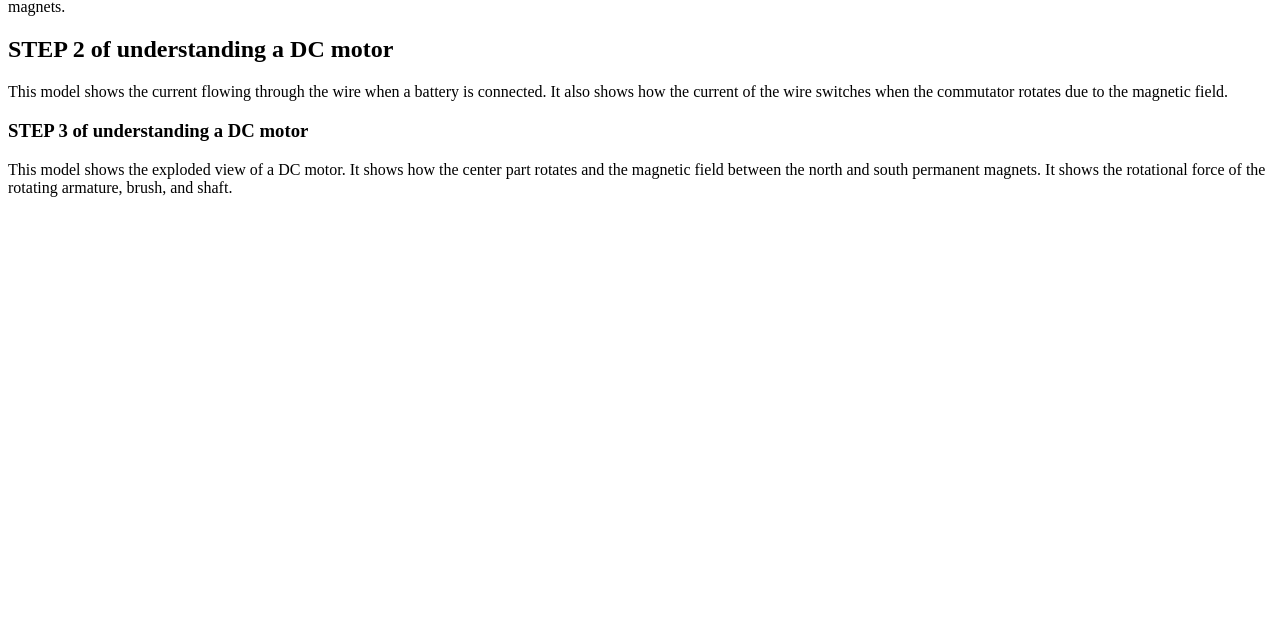
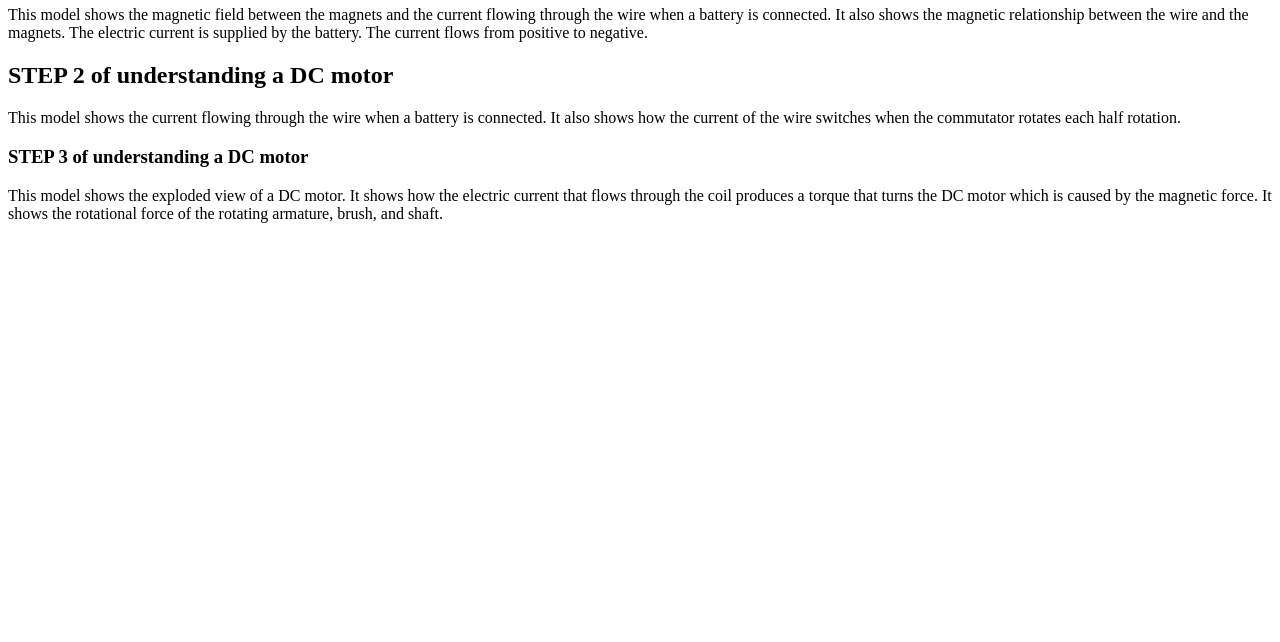
Before and after one commit to lrnmiracle2/API_Summer_Internship_Dublin, a plain HTML site: page index.html in a window 1280 px wide. Shown: the part 158-800 px from the top of the page. Drawn offline with Linux system fonts and the light colour scheme; some packages are replaced by stand-ins of ours; a script that the page names is missing.

Commit message:
Update index.html

```diff
--- a/index.html
+++ b/index.html
@@ -1,4 +1,4 @@
-  <!DOCTYPE html>
+half rotation  <!DOCTYPE html>
 <html>
 <head>
   <title>API Summer Internship Showcase</title>
@@ -13,7 +13,7 @@
 <body>
   <h1>API Summer Internship Webpage </h1>
   <h1>STEP 1 of understanding a DC motor</h1>
-  <p>This model shows the magnetic field between the magnets and the current flowing through the wire when a battery is connected. It also shows the magnetic relationship between the wire and the magnets. <p>
+  <p>This model shows the magnetic field between the magnets and the current flowing through the wire when a battery is connected. It also shows the magnetic relationship between the wire and the magnets. The electric current is supplied by the battery. The current flows from positive to negative. <p>
   <model-viewer
 src="https://lrnmiracle2.github.io/API_Summer_Internship_Dublin/STEP1.glb"
   camera-controls
@@ -21,7 +21,7 @@ src="https://lrnmiracle2.github.io/API_Summer_Internship_Dublin/STEP1.glb"
 </model-viewer>
 
   <h2>STEP 2 of understanding a DC motor</h2>
-  <p>This model shows the current flowing through the wire when a battery is connected. It also shows how the current of the wire switches when the commutator rotates due to the magnetic field. <p>
+  <p>This model shows the current flowing through the wire when a battery is connected. It also shows how the current of the wire switches when the commutator rotates each half rotation. <p>
   <model-viewer
 src="https://lrnmiracle2.github.io/API_Summer_Internship_Dublin/STEP2.glb"
   camera-controls
@@ -29,7 +29,7 @@ src="https://lrnmiracle2.github.io/API_Summer_Internship_Dublin/STEP2.glb"
 </model-viewer>
 
   <h3>STEP 3 of understanding a DC motor</h3>
-  <p>This model shows the exploded view of a DC motor. It shows how the center part rotates and the magnetic field between the north and south permanent magnets. It shows the rotational force of the rotating armature, brush, and shaft.<p>
+  <p>This model shows the exploded view of a DC motor. It shows how the electric current that flows through the coil produces a torque that turns the DC motor which is caused by the magnetic force. It shows the rotational force of the rotating armature, brush, and shaft.<p>
   <model-viewer
 src="https://lrnmiracle2.github.io/API_Summer_Internship_Dublin/STEP3.glb"
   camera-controls
```
